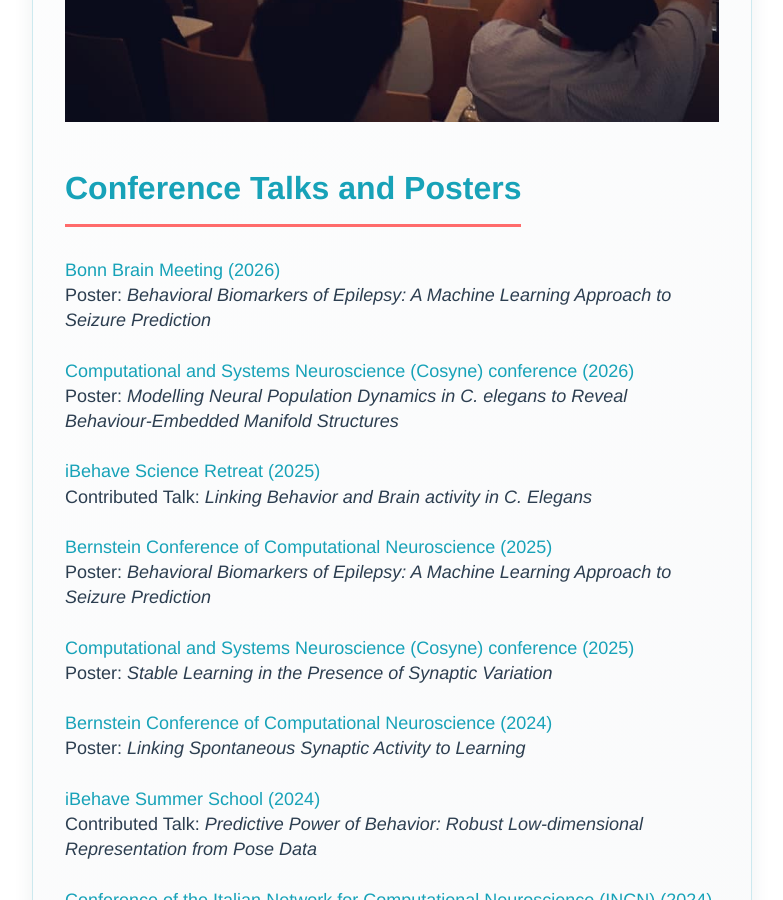
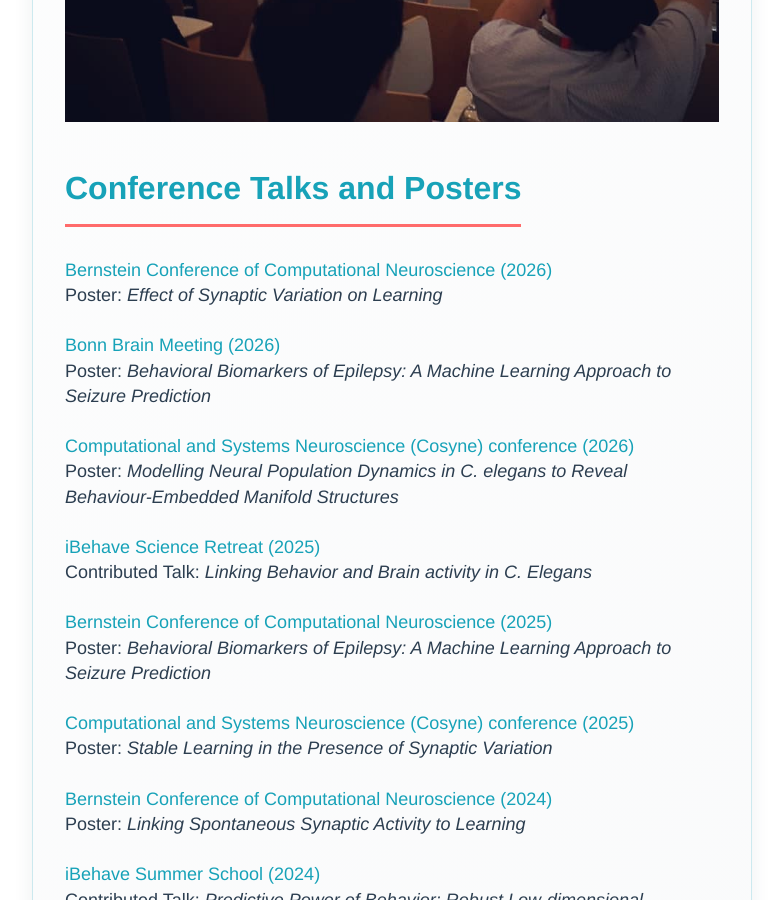
Before and after one commit to verzep/verzep.github.io, a Jekyll site: the page built from publications.html, in a window 1280 px wide and 900 px high, scrolled down 2345 px. Shown: the whole window, without its empty margins (248-1031 px from the left). Built offline with Jekyll 4.4.1, drawn with Linux system fonts in a browser that asks for light colours.

Commit message:
bernstein 2026

```diff
--- a/_data/talks.yaml
+++ b/_data/talks.yaml
@@ -1,3 +1,11 @@
+
+- title: "Effect of Synaptic Variation on Learning"
+  conference: Bernstein Conference of Computational Neuroscience
+  link: https://bernstein-network.de/en/bernstein-conference/
+  contribution: Poster
+  year: 2026
+
+
 - title: "Behavioral Biomarkers of Epilepsy: A Machine Learning Approach to Seizure Prediction"
   conference: Bonn Brain Meeting
   link: https://bonnbrain.de/program-2026/
```
